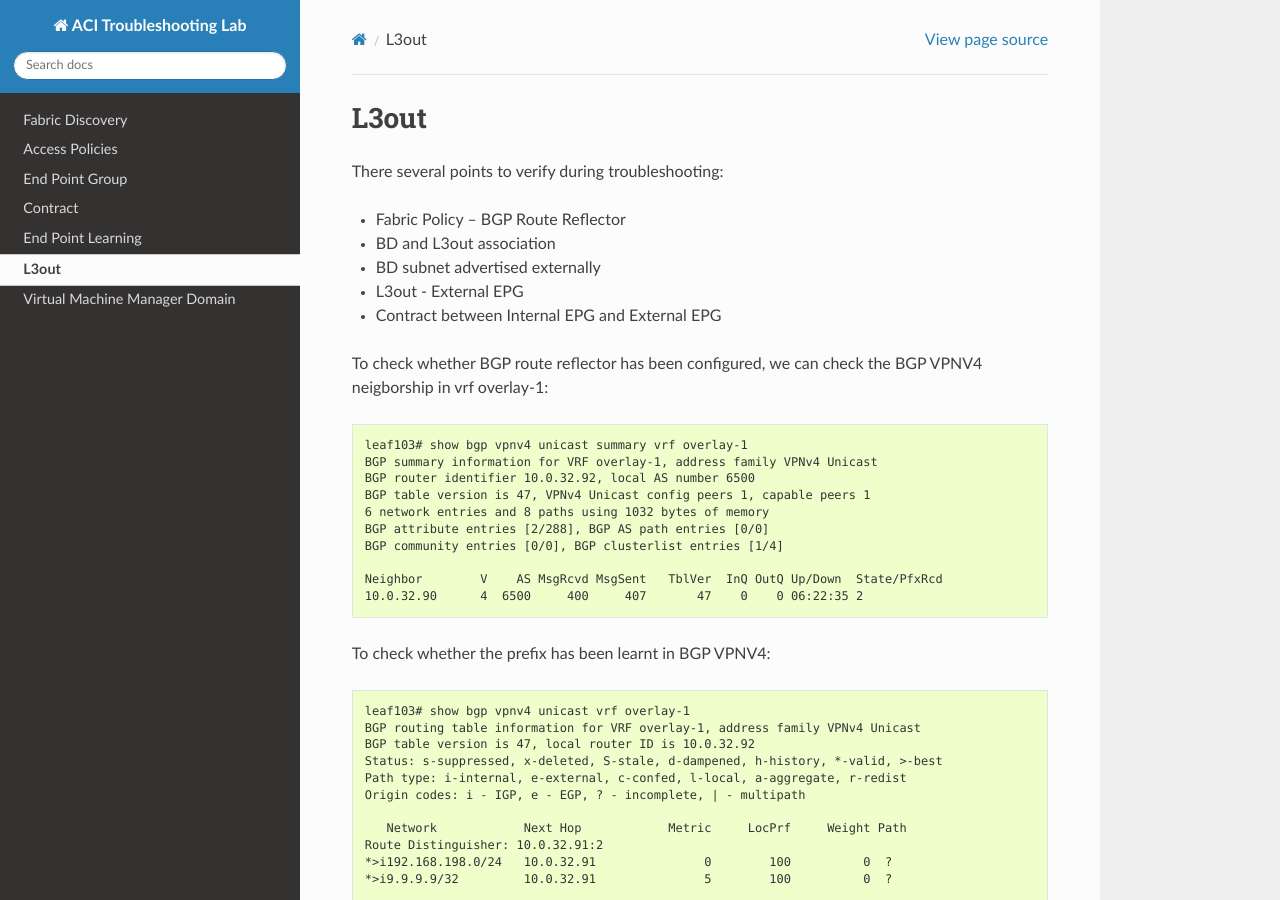
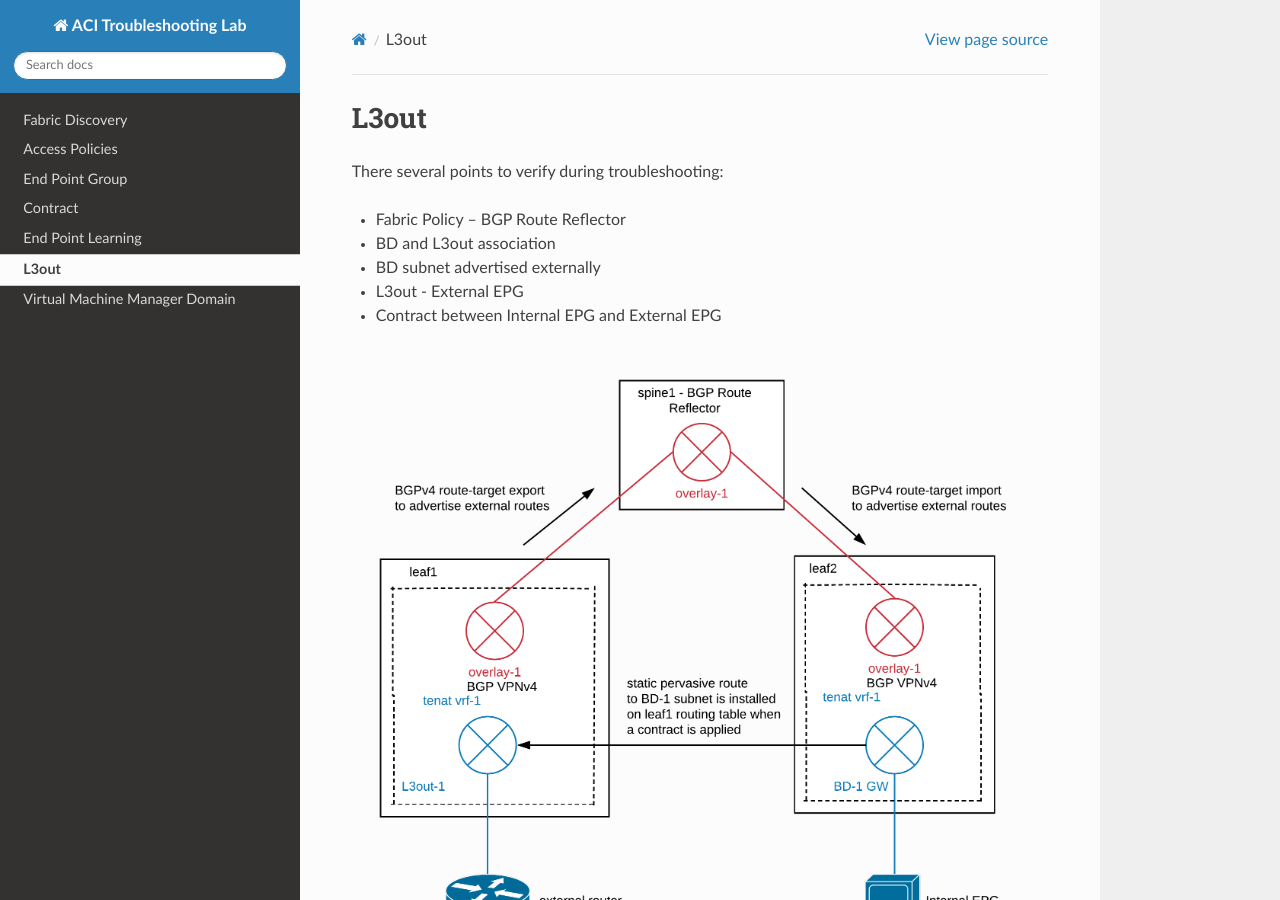
Before and after one commit to ewibowo/aci-troubleshooting-lab, a Sphinx documentation site: the page built from source/l3out.rst, in a window 1280 px wide and 900 px high. Built offline with Sphinx 7.4.7 and the Read the Docs theme 2.0.0, drawn with Linux system fonts in a browser that asks for light colours.

Commit message:
Added L3out route advertisement picture

```diff
--- a/source/l3out.rst
+++ b/source/l3out.rst
@@ -8,6 +8,10 @@ There several points to verify during troubleshooting:
 * BD subnet advertised externally
 * L3out - External EPG
 * Contract between Internal EPG and External EPG
+
+.. image:: l3out-route.png
+   :width: 700px
+   :alt: L3out Route Advertisements
 
 To check whether BGP route reflector has been configured, we can check the BGP VPNV4 neigborship in vrf overlay-1:
 
```
Also changed, not shown: source/l3out-route.png (added).
